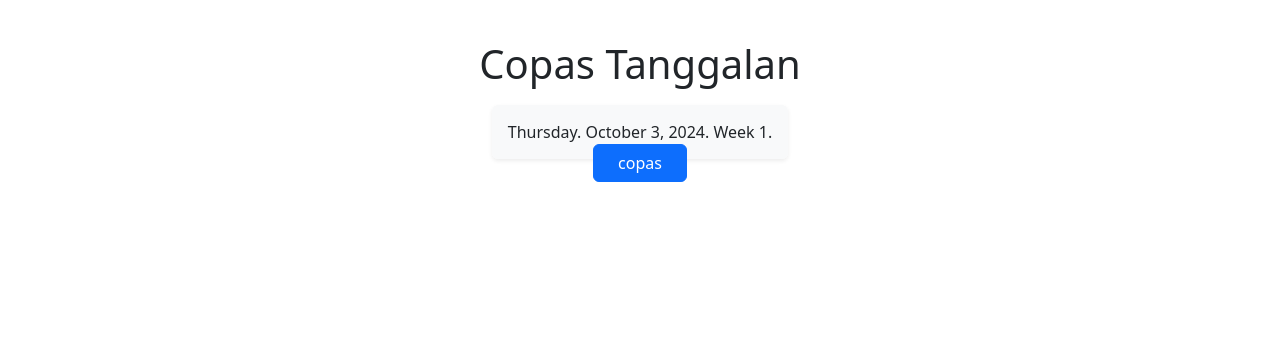
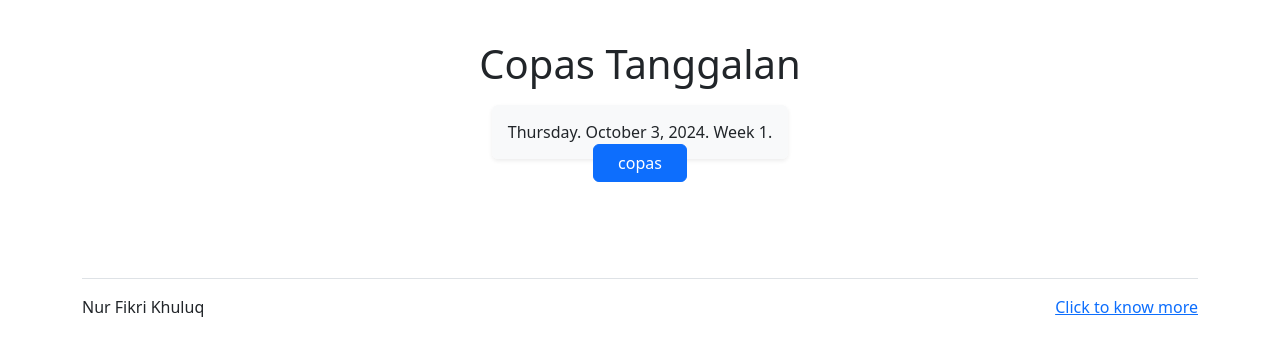
Before and after one commit to nufikq/app-copas-tanggalan, a plain HTML site: page index.html in a window 1280 px wide. Drawn offline with nearby package versions, Linux system fonts and the light colour scheme.

Commit message:
Update index.html

```diff
--- a/index.html
+++ b/index.html
@@ -17,6 +17,13 @@
         <br>
         <button class="btn btn-primary px-4" onclick="copyToClipboard(today)">copas</button>
     </div>
+    <br>
+    <br>
+    <br>
+    <footer class="d-flex flex-wrap justify-content-between align-items-center py-3 my-4 border-top">
+        <p>Nur Fikri Khuluq</p>
+        <p><a href="https://github.com/nufikq/app-copas-tanggalan">Click to know more</a></p>
+    </footer>
     <script>
         // copy to clipboard
         function copyToClipboard() {
```
